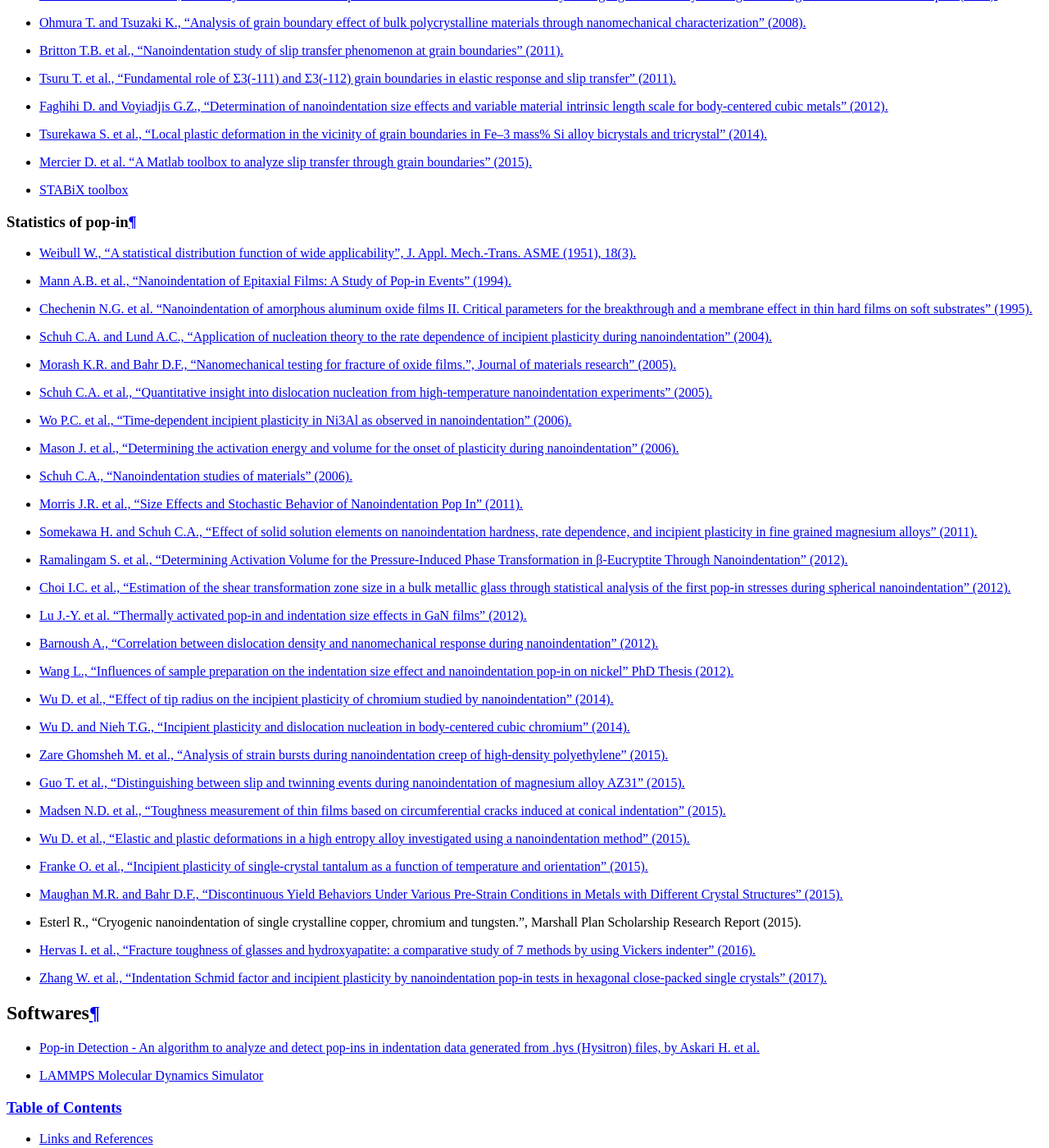
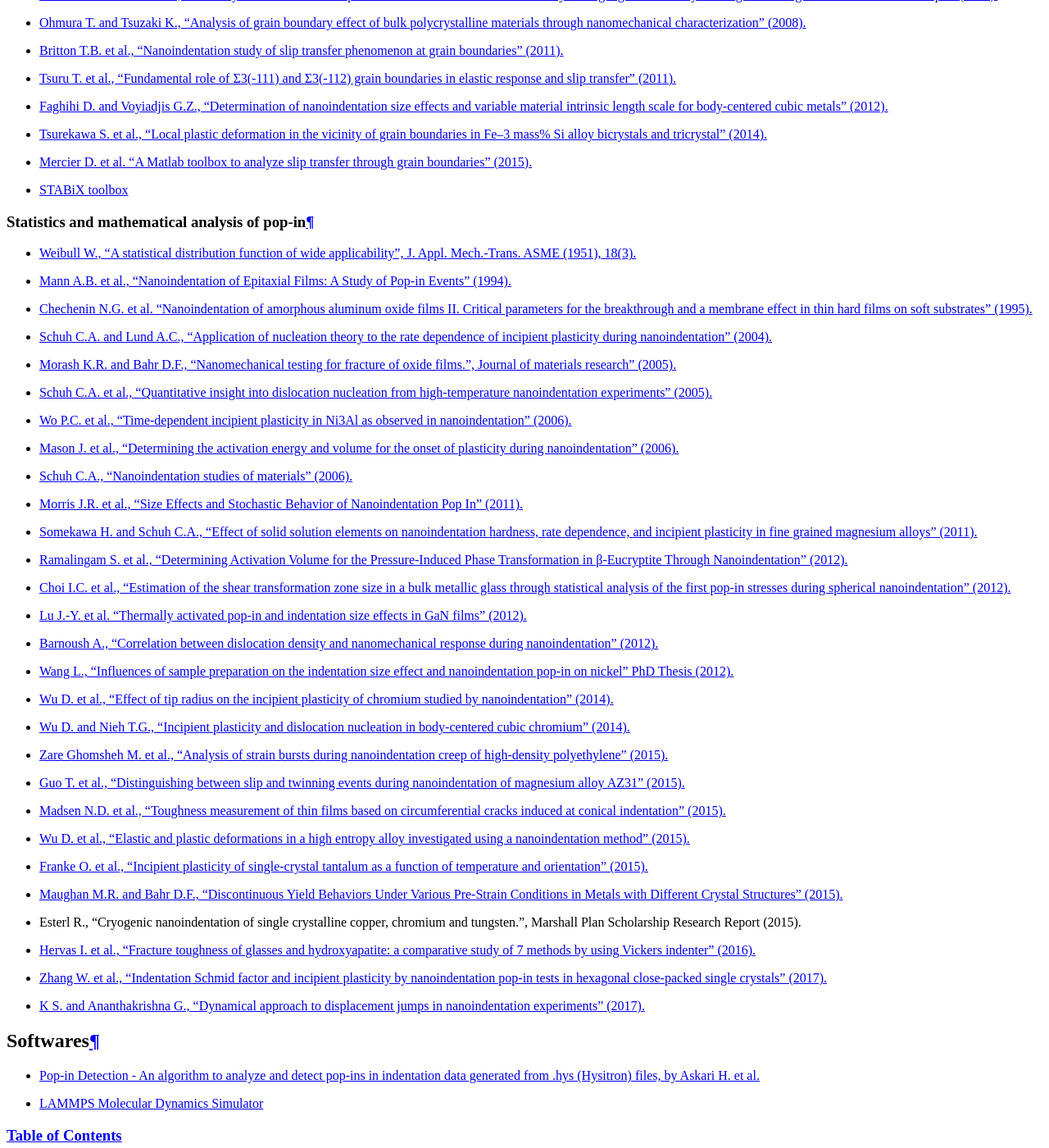
Before and after one commit to DavidMercier/PopIn, a Sphinx documentation site: the page built from doc/links_ref.rst, in a window 1280 px wide and 1400 px high, scrolled down 7520 px. Shown: the whole window at 82% size. Built offline with Sphinx 7.4.7, drawn with Linux system fonts in a browser that asks for light colours; comment, search, counter and statistics services are not loaded; some of the changed text lies outside the part shown.

Commit message:
updated ref and corrected syntax

```diff
--- a/doc/links_ref.rst
+++ b/doc/links_ref.rst
@@ -252,8 +252,8 @@
 * `Mercier D. et al. "A Matlab toolbox to analyze slip transfer through grain boundaries" (2015). <http://dx.doi.org/10.1088/1757-899X/82/1/012090>`_
 * `STABiX toolbox <http://stabix.readthedocs.org/en/latest/>`_
 
-Statistics of pop-in
-+++++++++++++++++++++
+Statistics and mathematical analysis of pop-in
++++++++++++++++++++++++++++++++++++++++++++++++
 
 * `Weibull W., "A statistical distribution function of wide applicability", J. Appl. Mech.-Trans. ASME (1951), 18(3). <http://www.barringer1.com/wa_files/Weibull-ASME-Paper-1951.pdf>`_
 * `Mann A.B. et al., "Nanoindentation of Epitaxial Films: A Study of Pop-in Events" (1994). <http://dx.doi.org/10.1557/PROC-356-271>`_
@@ -282,6 +282,7 @@
 * Esterl R., "Cryogenic nanoindentation of single crystalline copper, chromium and tungsten.", Marshall Plan Scholarship Research Report (2015).
 * `Hervas I. et al., "Fracture toughness of glasses and hydroxyapatite: a comparative study of 7 methods by using Vickers indenter" (2016). <http://dx.doi.org/10.1016/j.ceramint.2016.05.030>`_
 * `Zhang W. et al., "Indentation Schmid factor and incipient plasticity by nanoindentation pop-in tests in hexagonal close-packed single crystals" (2017). <http://dx.doi.org/10.1016/j.actamat.2017.05.058>`_
+* `K S. and Ananthakrishna G., "Dynamical approach to displacement jumps in nanoindentation experiments" (2017). <http://dx.doi.org/10.1103/PhysRevB.95.014107>`_
 
 Softwares
 ###########
--- a/doc/models.rst
+++ b/doc/models.rst
@@ -44,7 +44,7 @@
 
 Many authors observed pop-in events on metals or metallic thin films, ceramics, metallic glasses, semiconductors, hard brittle thin films deposited on a soft elastoplastic substrate...
 
-The pop-in event is often explained by on of the following mechanisms in function of the indented specimen (ceramic, metal, semiconductor, coated or multilayer specimen...)
+The pop-in event is often explained by on of the following mechanisms as a function of the indented specimen (ceramic, metal, semiconductor, coated or multilayer specimen...)
 and the experimental conditions (time, temperature, geometry of the indenter...) :
 
     * :ref:`dislocation_nucleation` (= sudden yielding of a material under load) ;
@@ -223,7 +223,6 @@
     .. math:: \beta = 120exp(-F_\text{c}^{1/3}\alpha) + F_\text{c}^{5/3}\alpha^5 - 5F_\text{c}^{4/3}\alpha^4 + 20F_\text{c}\alpha^3-60F_\text{c}^{2/3}\alpha^2+120F_\text{c}^{1/3}\alpha-120
             :label: beta_function
 
-Find here the |matlab| function to calculate the cumulative survival distribution in function of the loadrate and the temperature of nanoindentation tests:
 `mason_cdf.m <https://github.com/DavidMercier/PopIn/blob/master/matlab_code/statistics/mason/mason_cdf.m>`_.
 
 Find here the |matlab| function to calculate the :math:`\alpha` function:
```
